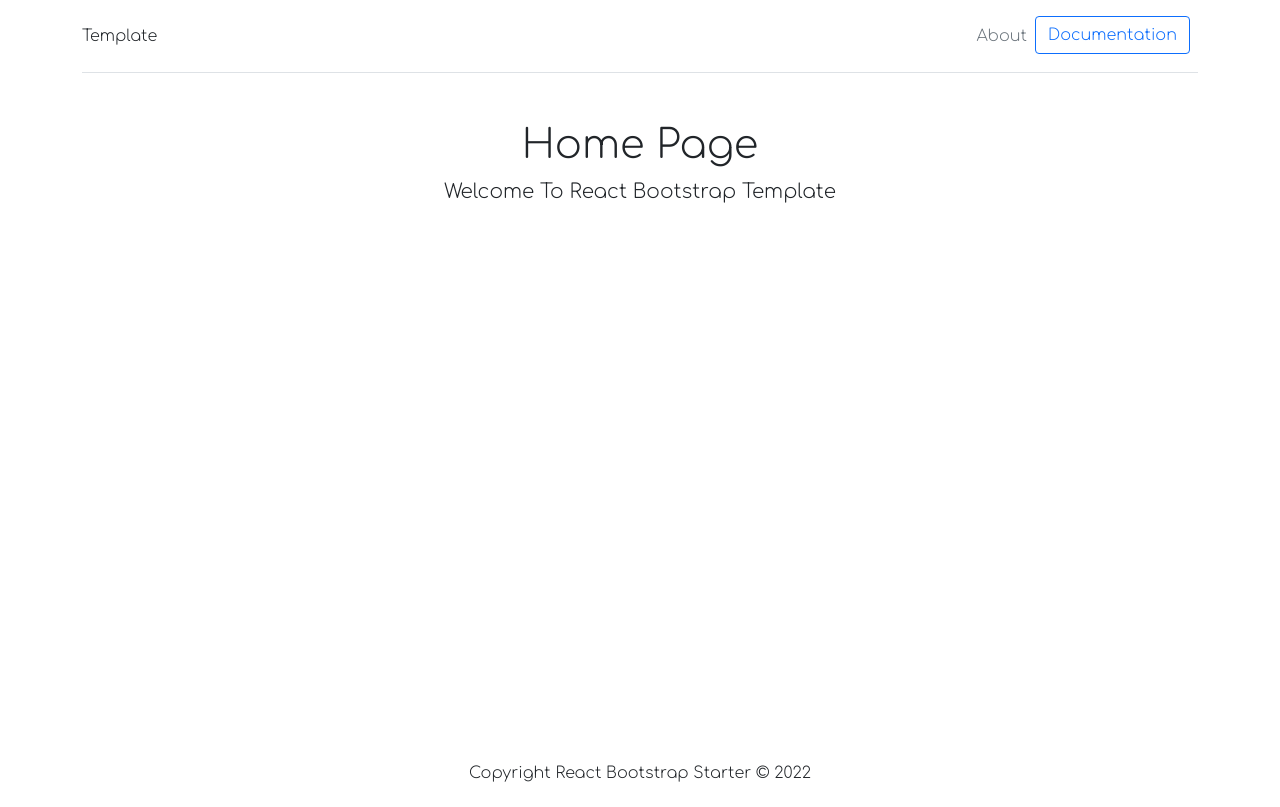
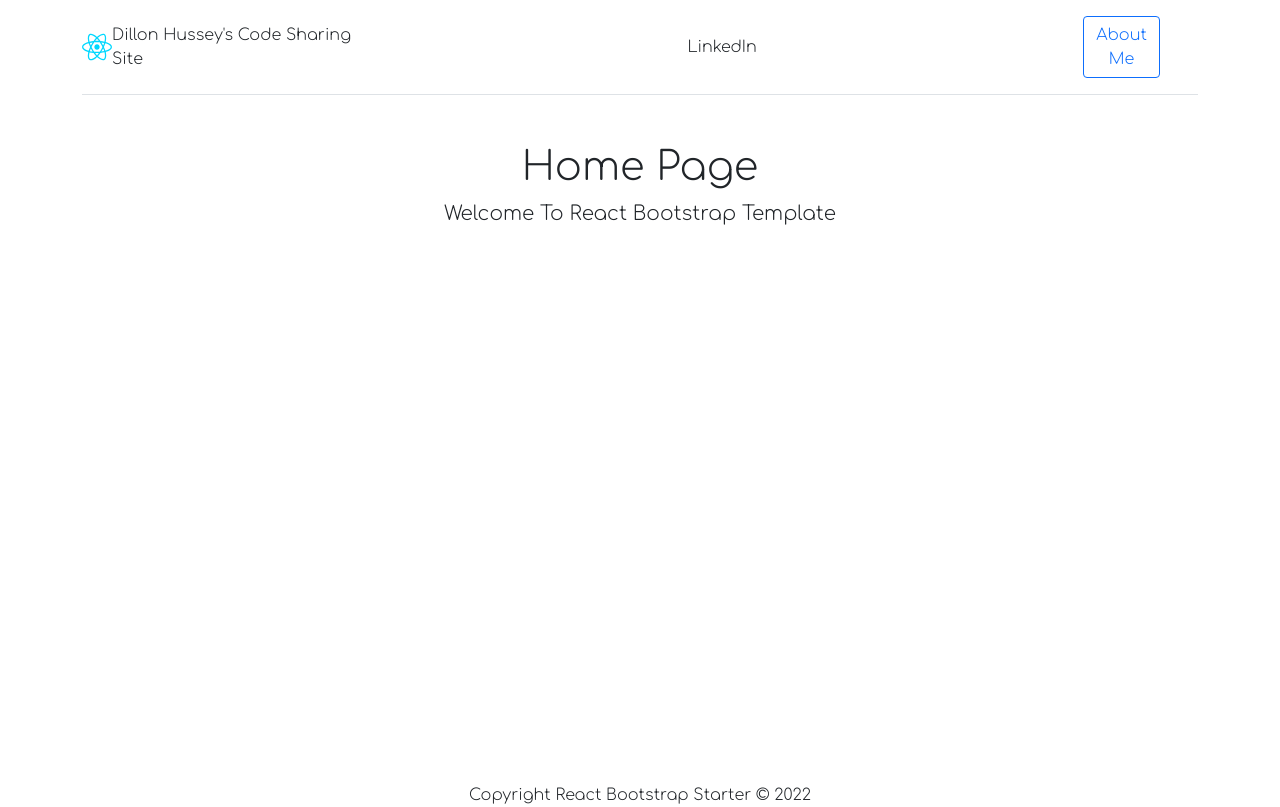
Before and after one commit to DillonHussey/DillonHussey.github.io, a React (Create React App) app: page / in a window 1280 px wide. Built offline with nearby package versions, Linux system fonts and the light colour scheme.

Commit message:
saving progress to regress

```diff
--- a/src/App.js
+++ b/src/App.js
@@ -15,7 +15,7 @@ const App = () => {
       <Container>
         <Routes>
           <Route path="/" element={<Home />} exact />
-          <Route path="/about" element={<About />} />
+          <Route path="/aboutThisPrj" element={<About />} />
           <Route element={<NotFound />} />
         </Routes>
       </Container>
--- a/src/components/Menu.js
+++ b/src/components/Menu.js
@@ -1,32 +1,36 @@
 import { Link } from "react-router-dom";
 import { Nav, Container } from "react-bootstrap";
-
+import logo from '../images/react.svg';
 const Menu = () => {
   return (
     <Container>
-      <header className="d-flex flex-wrap align-items-center justify-content-center justify-content-md-between py-3 mb-4 border-bottom">
+      <header className="d-flex flex-wrap align-items-left justify-content-center justify-content-md-between py-3 mb-4 border-bottom">
+
         <Link
-          to="/"
+          to="/aboutThisPrj"
           className="d-flex align-items-center col-md-3 mb-2 mb-md-0 text-dark text-decoration-none"
         >
-          Template
+        <img
+          alt=""
+          src={logo}
+          width="30"
+          height="30"
+          className="d-flex align-items-center"
+        />
+          Dillon Hussey's Code Sharing Site
         </Link>
+        <Link to="/about" className="d-flex align-items-center text-dark text-decoration-none">
+                LinkedIn
+              </Link>
         <Nav>
-          <ul className="nav col-12 col-md-auto mb-2 justify-content-center mb-md-0">
-            <li>
-              <Link to="/about" className="nav-link px-2 link-secondary">
-                About
-              </Link>
-            </li>
-          </ul>
-
-          <div className="col-md-3 text-end">
-            <Link to="/">
+           <div className="col-md-3 text-end">
+            <Link to="/aboutMe">
               <button type="button" className="btn btn-outline-primary me-2">
-                Documentation
+                About Me
               </button>
             </Link>
           </div>
+
         </Nav>
       </header>
     </Container>
```
Also changed, not shown: src/images/react.svg (added).
